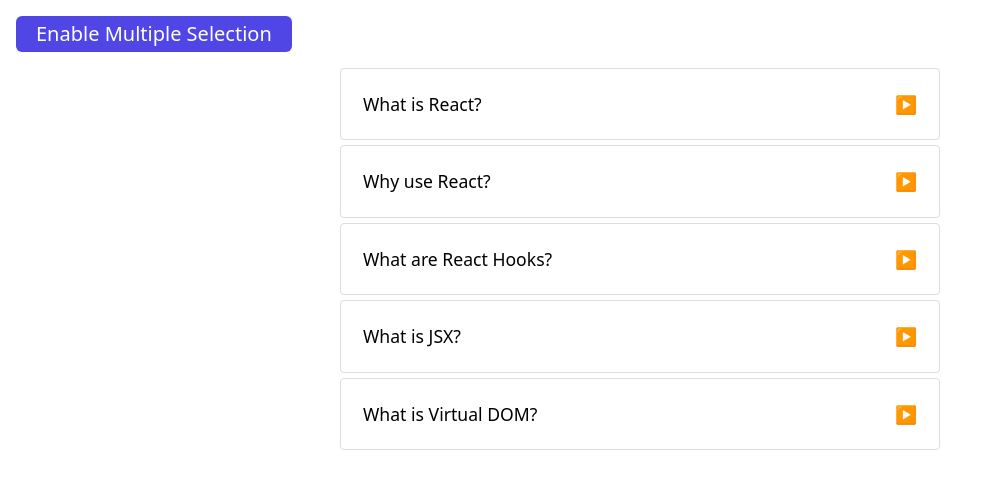
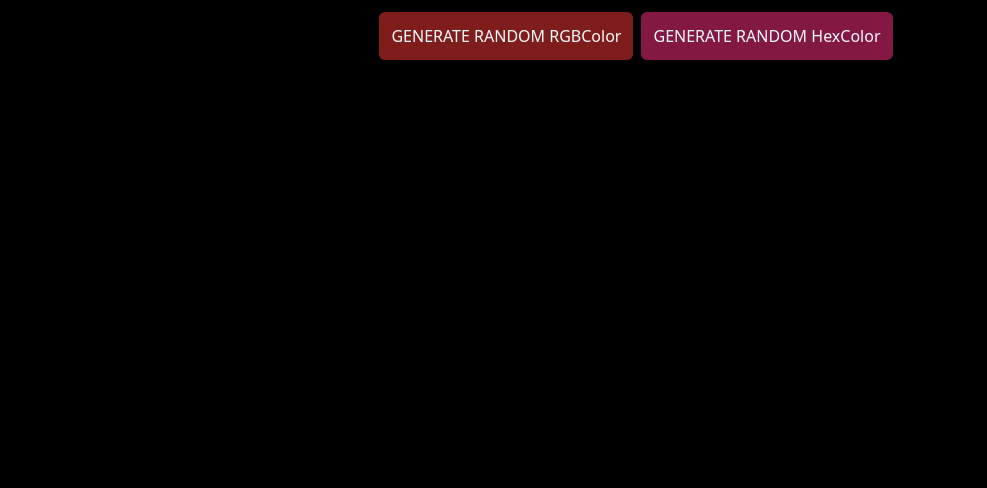
Before and after one commit to Manj-2343/ReactMachineCodingRoundQuestion, a React (Vite) app: page / in a window 1280 px wide. Shown: the top 488 px of the page, without its empty margins (0-987 px from the left). Built offline with nearby package versions, Linux system fonts and the light colour scheme.

Commit message:
Random GenerateColor

```diff
--- a/src/App.jsx
+++ b/src/App.jsx
@@ -1,10 +1,12 @@
 import React from "react";
 import Accordion from "./component/Accordion/Accordion";
+import RandomColorGenerator from "./component/Color/RandomColorGenerator";
 
 const App = () => {
   return (
     <div>
-      <Accordion />
+      {/* <Accordion /> */}
+      <RandomColorGenerator />
     </div>
   );
 };
--- a/src/component/Color/GenerateRandomColor.jsx
+++ /dev/null
@@ -1,11 +0,0 @@
-import React from "react";
-
-const GenerateRandomColor = () => {
-  return (
-    <div>
-      <h1>GenerateRandomColor</h1>
-    </div>
-  );
-};
-
-export default GenerateRandomColor;
--- /dev/null
+++ b/src/component/Color/RandomColorGenerator.jsx
@@ -0,0 +1,45 @@
+import React, { useEffect, useState } from "react";
+
+const utilityRandom = (length) => {
+  return Math.floor(Math.random() * length);
+};
+const RandomColorGenerator = () => {
+  const [color, setColor] = useState("#000000");
+
+  const generateRandomHexCol = () => {
+    const hex = [1, 2, 3, 4, 5, 6, 7, 8, 9, "A", "B", "C", "D", "E", "F"];
+    let hexColor = "#";
+    for (let i = 0; i < 6; i++) {
+      hexColor += hex[utilityRandom(hex.length)];
+    }
+    setColor(hexColor);
+  };
+  const generateRandomRgbColor = () => {
+    const r = utilityRandom(256);
+    const g = utilityRandom(256);
+    const b = utilityRandom(256);
+    setColor(`rgb(${r} ${g} ${b})`);
+  };
+  return (
+    <div
+      className="text-center h-screen w-screen "
+      style={{ background: color }}
+    >
+      <button
+        onClick={generateRandomRgbColor}
+        className="bg-red-900 text-gray-50 my-3 py-3 px-3 rounded-md me-2"
+      >
+        GENERATE RANDOM RGBColor
+      </button>
+      <button
+        onClick={generateRandomHexCol}
+        className="bg-pink-900 text-gray-50 my-3 py-3 px-3 rounded-md me-2"
+      >
+        GENERATE RANDOM HexColor
+      </button>
+      <h1>{color}</h1>
+    </div>
+  );
+};
+
+export default RandomColorGenerator;
```
